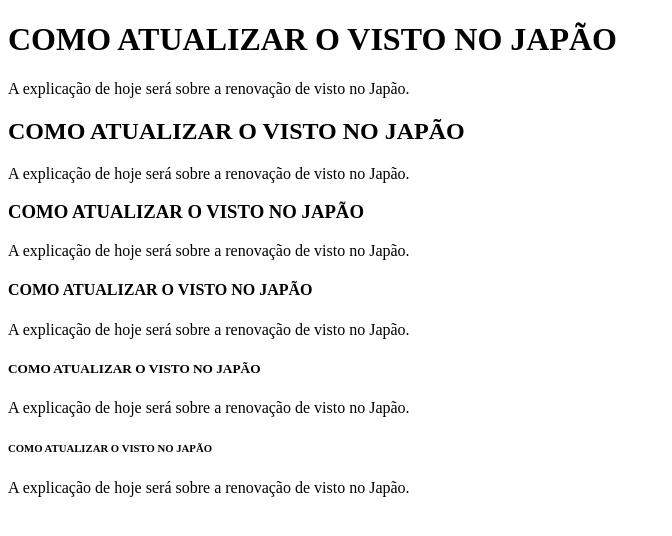
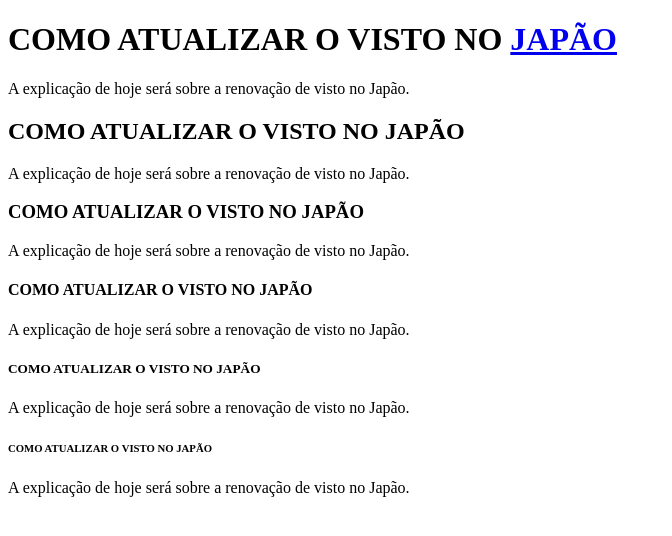
Before and after one commit to karinanojapao/kitkat, a plain HTML site: page index.html in a window 1280 px wide. Shown: the whole page, without its empty margins (0-672 px from the left). Drawn offline with Linux system fonts and the light colour scheme.

Commit message:
Update index.html

```diff
--- a/index.html
+++ b/index.html
@@ -5,7 +5,7 @@
       <title> bem-vindo! </title>
     </head>
     <body>
-    <h1> COMO ATUALIZAR O VISTO NO JAPÃO </h1>
+    <h1> COMO ATUALIZAR O VISTO NO <a href="https://en.wikipedia.org/wiki/Japan" title="japan">JAPÃO</a> </h1>
       <p> A explicação de hoje será sobre a renovação de visto no Japão. </p>
           <h2> COMO ATUALIZAR O VISTO NO JAPÃO </h2>
       <p> A explicação de hoje será sobre a renovação de visto no Japão. </p>
```
